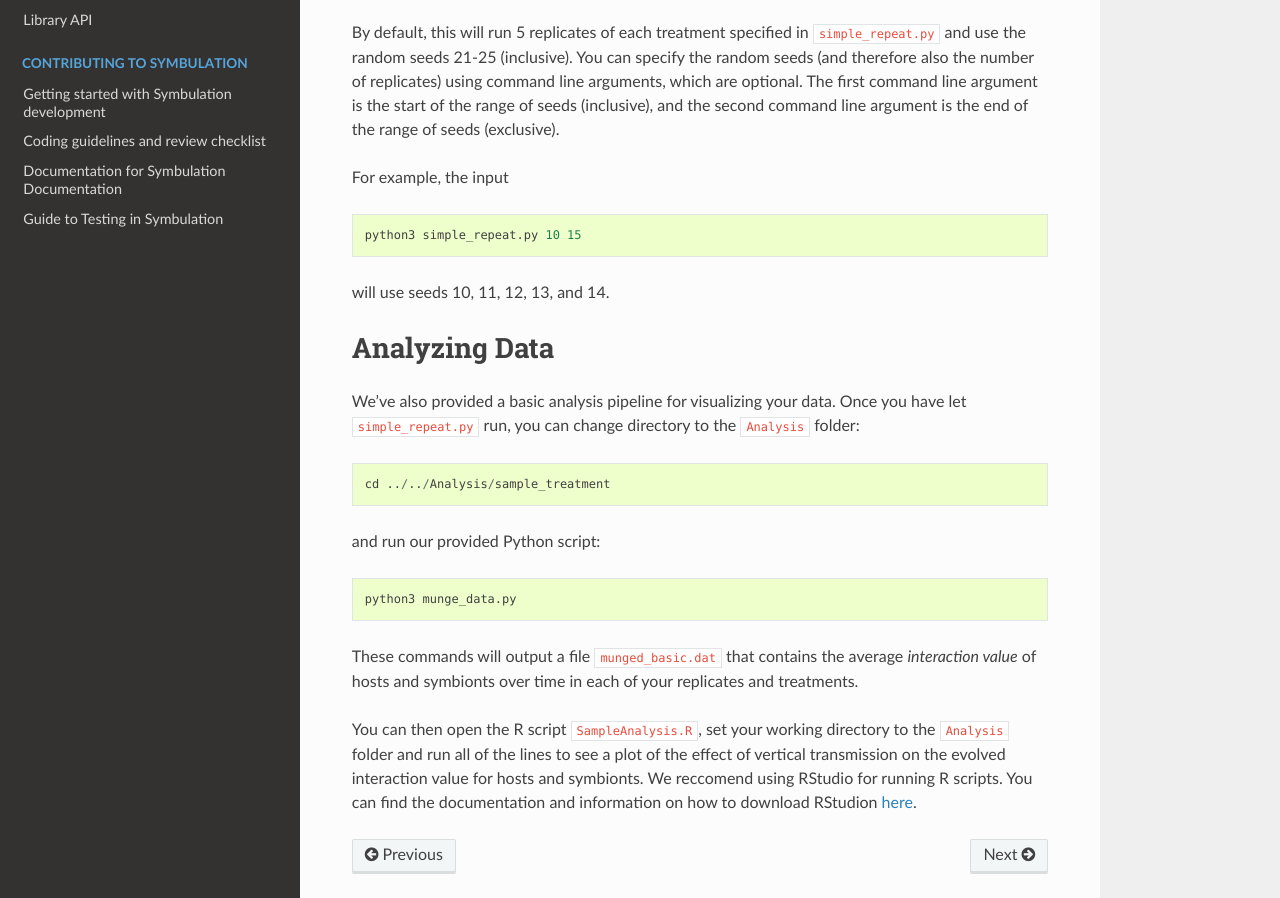
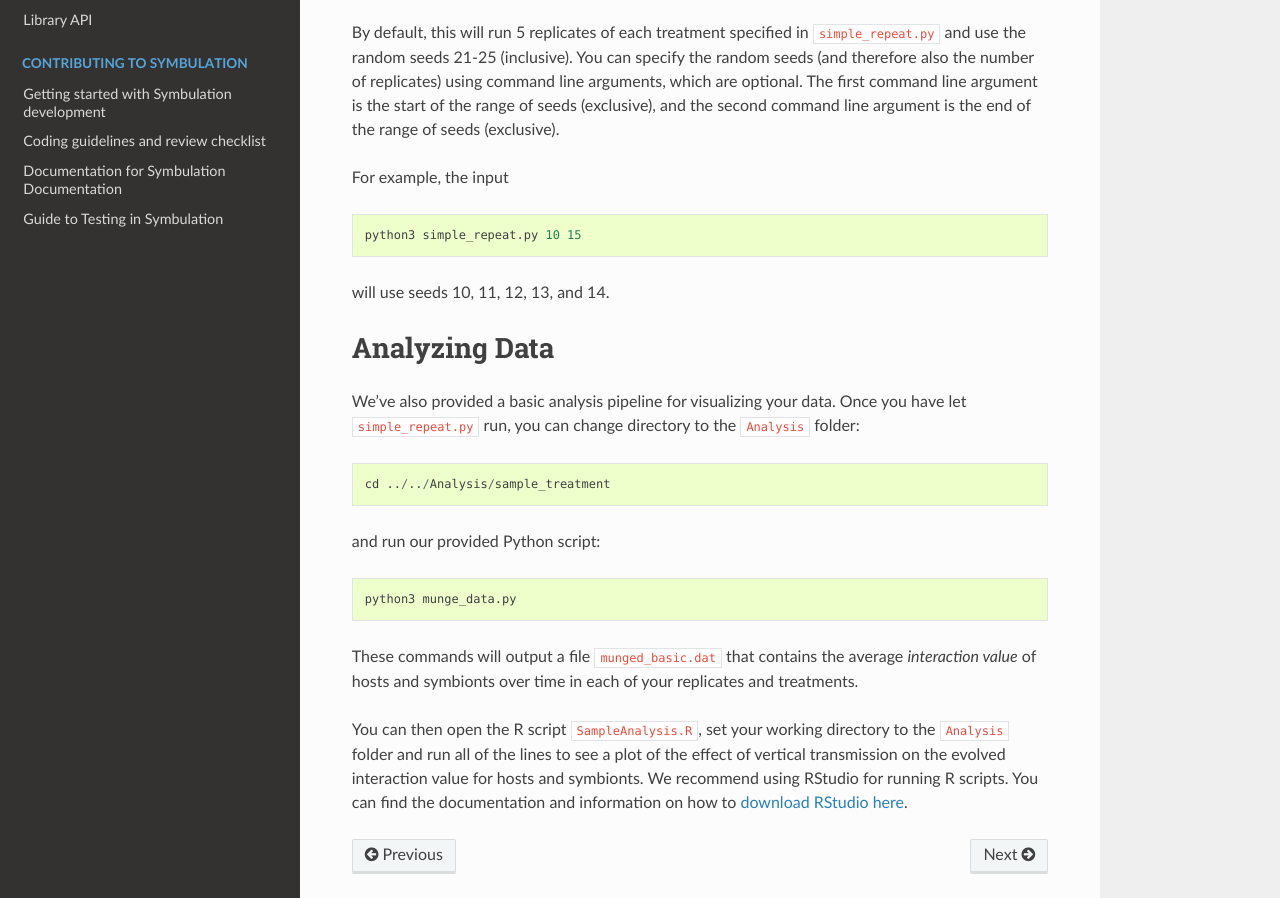
Before and after one commit to anyaevostinar/SymbulationEmp, a Sphinx documentation site: the page built from docs/QuickStartGuides/2-CollectingData.md, in a window 1280 px wide and 1400 px high, scrolled down 406 px. Shown: the part 396-1294 px from the top of the window. Built offline with Sphinx 7.4.7 and the Read the Docs theme 2.0.0, drawn with Linux system fonts in a browser that asks for light colours; pages that are not in the unit, such as notebooks, are missing from menus.

Commit message:
Update 2-CollectingData.md

````diff
--- a/docs/QuickStartGuides/2-CollectingData.md
+++ b/docs/QuickStartGuides/2-CollectingData.md
@@ -26,7 +26,7 @@ python3 simple_repeat.py
 
 By default, this will run 5 replicates of each treatment specified in `simple_repeat.py` and use the random seeds 21-25 (inclusive).
 You can specify the random seeds (and therefore also the number of replicates) using command line arguments, which are optional.
-The first command line argument is the start of the range of seeds (inclusive), and the second command line argument is the end of the range of seeds (exclusive).
+The first command line argument is the start of the range of seeds (exclusive), and the second command line argument is the end of the range of seeds (exclusive).
 
 For example, the input
 ```shell
@@ -49,4 +49,4 @@ python3 munge_data.py
 
 These commands will output a file `munged_basic.dat` that contains the average *interaction value* of hosts and symbionts over time in each of your replicates and treatments.
 
-You can then open the R script `SampleAnalysis.R`, set your working directory to the `Analysis` folder and run all of the lines to see a plot of the effect of vertical transmission on the evolved interaction value for hosts and symbionts. We reccomend using RStudio for running R scripts. You can find the documentation and information on how to download RStudion [here](https://docs.rstudio.com/).
+You can then open the R script `SampleAnalysis.R`, set your working directory to the `Analysis` folder and run all of the lines to see a plot of the effect of vertical transmission on the evolved interaction value for hosts and symbionts. We recommend using RStudio for running R scripts. You can find the documentation and information on how to [download RStudio here](https://docs.rstudio.com/).
````
